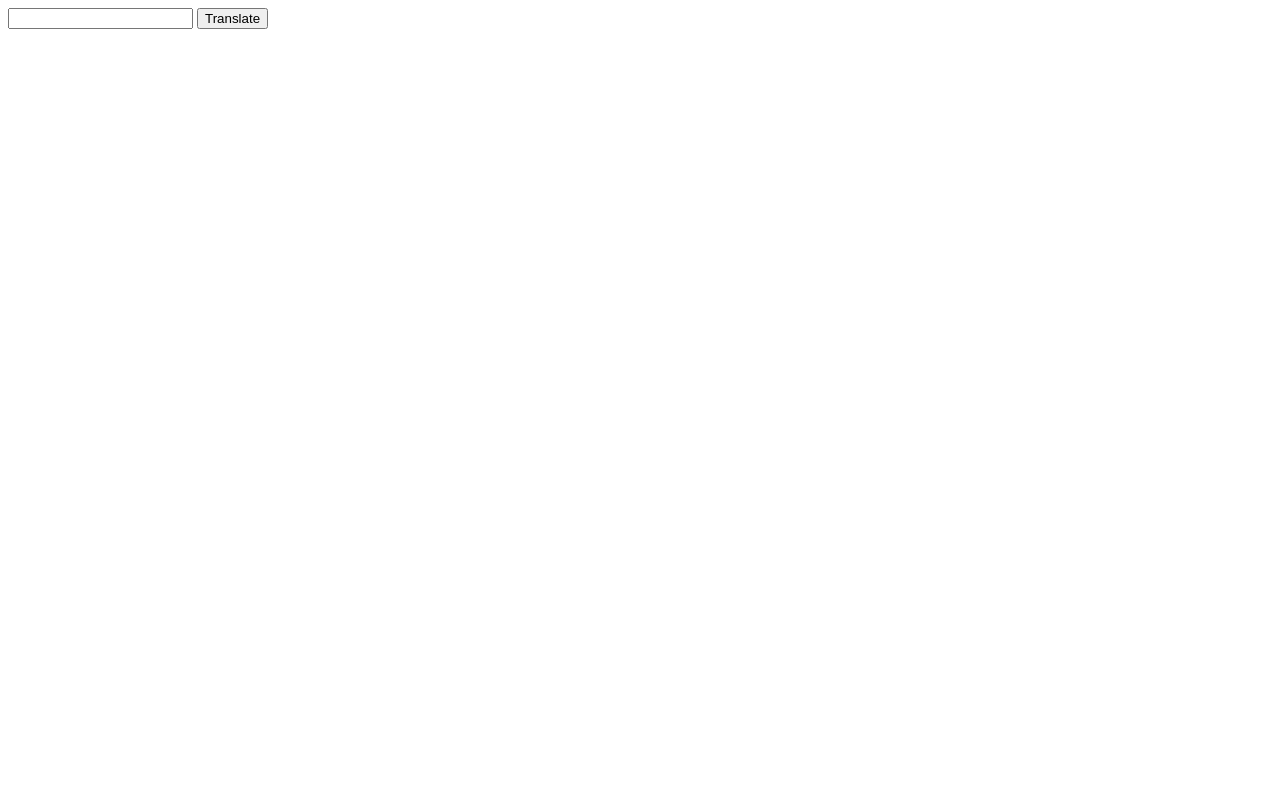
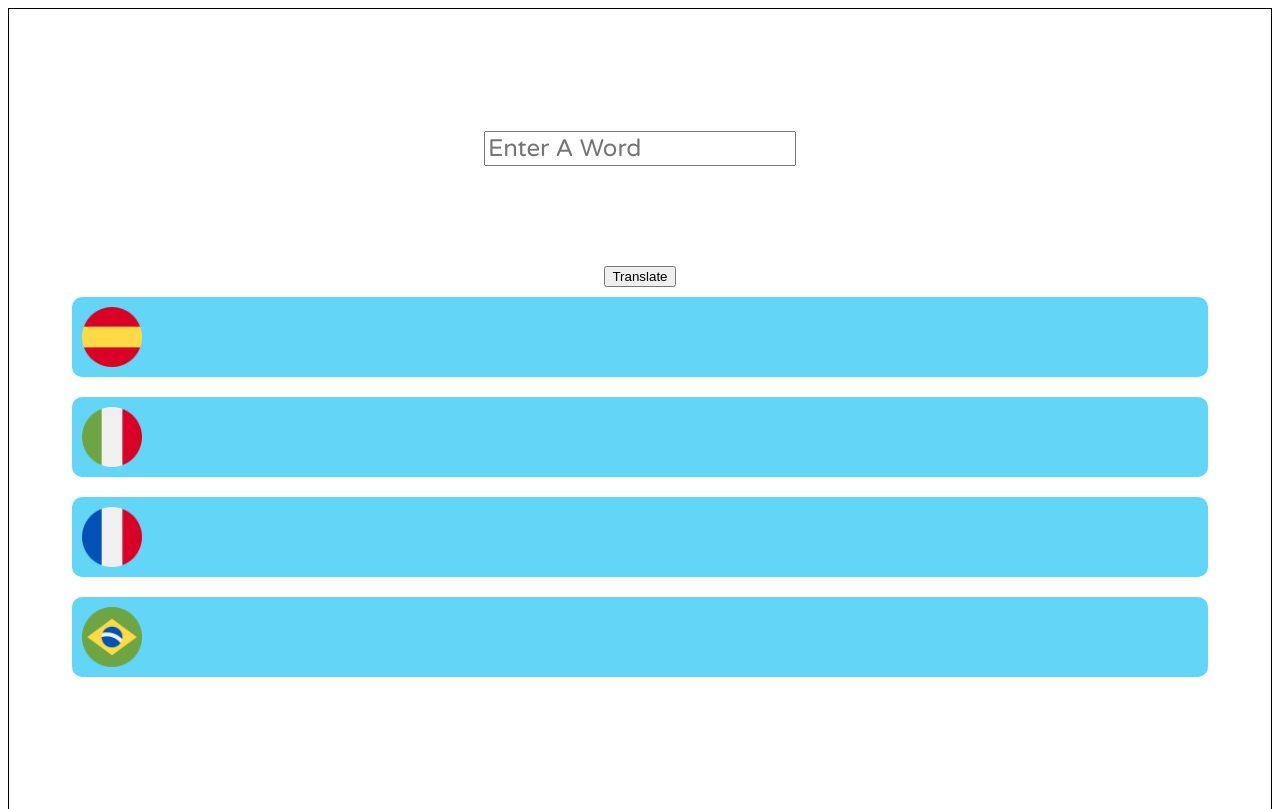
Before and after one commit to joeyupstate/translator, a plain HTML site: page index.html in a window 1280 px wide. Drawn offline with Linux system fonts and the light colour scheme.

Commit message:
Added language divs and fonts

```diff
--- a/index.html
+++ b/index.html
@@ -10,16 +10,24 @@
     <title></title>
     <meta name="description" content="" />
     <meta name="viewport" content="width=device-width, initial-scale=1" />
-    <link rel="stylesheet" href="" />
+    <link rel="stylesheet" href="styles.css" />
   </head>
   <body>
-    <input type="text" id="text-input" />
+    <input type="text" id="text-input" placeholder="Enter A Word" />
     <button id="translate-button" onclick="newWord()">Translate</button>
-
-    <span id="translated-word"></span>
-    <span id="translated-word-italian"></span>
-    <span id="translated-word-french"></span>
-    <span id="translated-word-portuguese"></span>
+    <div class="language-div">
+      <img src="assets/spain.png" /><span id="translated-word"></span>
+    </div>
+    <div class="language-div">
+      <img src="assets/italy.png" /><span id="translated-word-italian"></span>
+    </div>
+    <div class="language-div">
+      <img src="assets/france.png" /><span id="translated-word-french"></span>
+    </div>
+    <div class="language-div">
+      <img src="assets/brazil.png" />
+      <span id="translated-word-portuguese"></span>
+    </div>
 
     <script src="translate.js"></script>
   </body>
--- a/styles.css
+++ b/styles.css
@@ -0,0 +1,61 @@
+@import url("https://fonts.googleapis.com/css2?family=Varela+Round&display=swap");
+
+html {
+  height: 100%;
+  margin: 0;
+}
+
+body {
+  display: flex;
+  justify-content: center;
+  align-items: center;
+  flex-direction: column;
+  background-color: white;
+  border: 1px solid black;
+  height: 100%;
+}
+
+#text-input {
+  margin-bottom: 100px;
+  font-size: 24px;
+  font-family: "Varela Round", sans-serif;
+}
+
+.language-div {
+  height: 80px;
+  width: 90%;
+  background: rgb(99, 213, 247);
+  margin: 10px;
+  border-radius: 10px;
+  display: flex;
+  justify-content: flex-start;
+  align-items: center;
+}
+
+.language-div img {
+  height: 60px;
+  width: 60px;
+  margin-left: 10px;
+}
+
+#translated-word-french {
+  font-family: "Varela Round", sans-serif;
+  font-size: 24px;
+  margin-left: 10px;
+}
+#translated-word-italian {
+  font-family: "Varela Round", sans-serif;
+  font-size: 24px;
+  margin-left: 10px;
+}
+
+#translated-word-portuguese {
+  font-family: "Varela Round", sans-serif;
+  font-size: 24px;
+  margin-left: 10px;
+}
+#translated-word {
+  font-family: "Varela Round", sans-serif;
+  font-size: 24px;
+  margin-left: 10px;
+}
```
Also changed, not shown: 1 other file.
